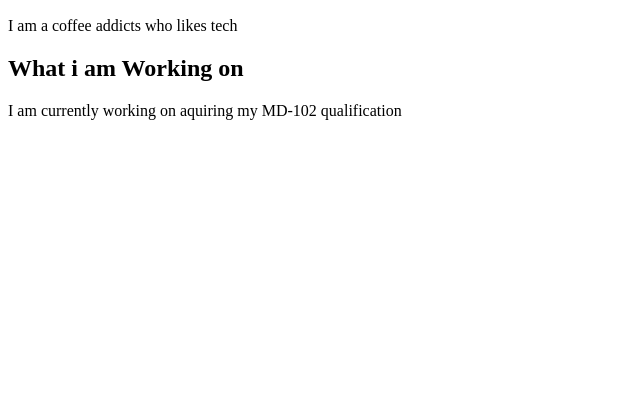
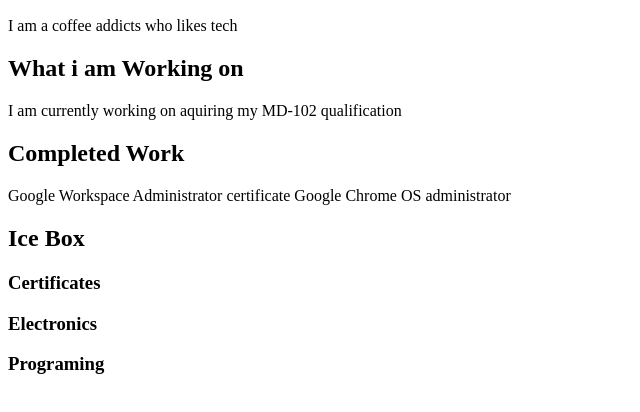
Before and after one commit to StaticCookie/mywebsite, a plain HTML site: page index.html in a window 1280 px wide. Shown: the part 96-508 px from the top of the page, without its empty margins (0-640 px from the left). Drawn offline with Linux system fonts and the light colour scheme.

Commit message:
Add files via upload

```diff
--- a/index.html
+++ b/index.html
@@ -11,5 +11,16 @@
     <p>
       I am currently working on aquiring my MD-102 qualification
     </p>
+    <h2> Completed Work</h2>
+    <p>
+        Google Workspace Administrator certificate
+        Google Chrome OS administrator
+    </p>
+    <h2> Ice Box </h2>
+    <p>
+        <h3>Certificates</h3>
+        <h3>Electronics</h3>
+        <h3>Programing</h3>
+    </p>
   </body>
 </html>
```
